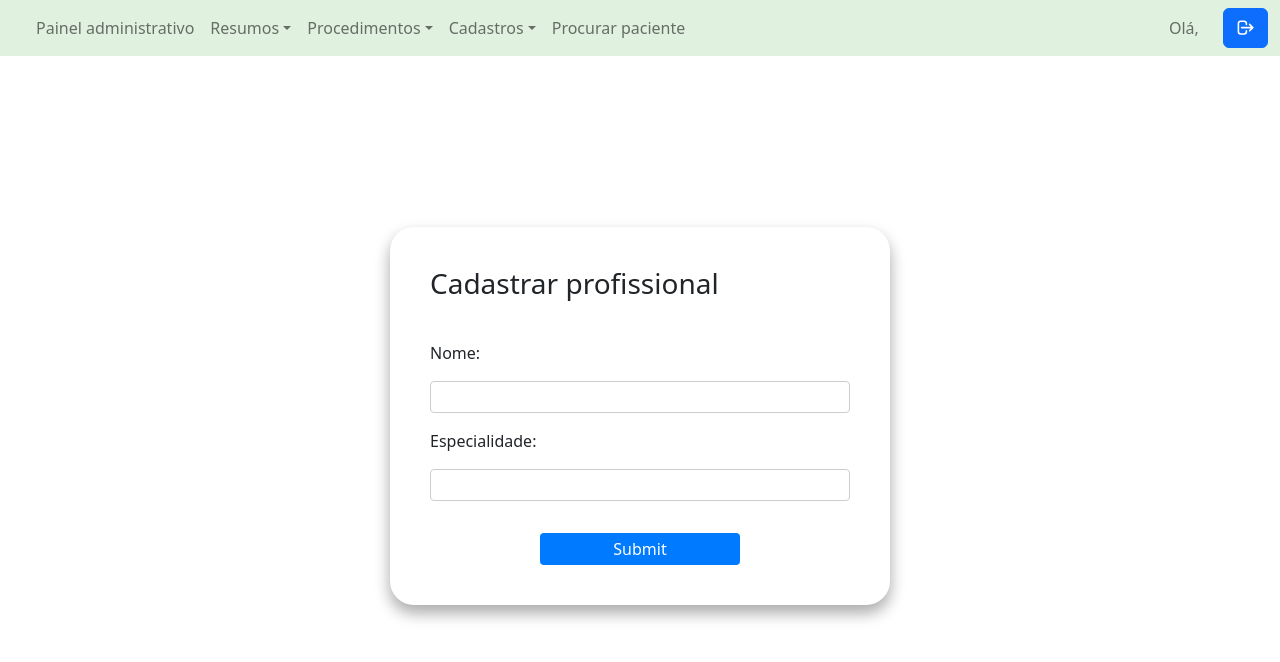
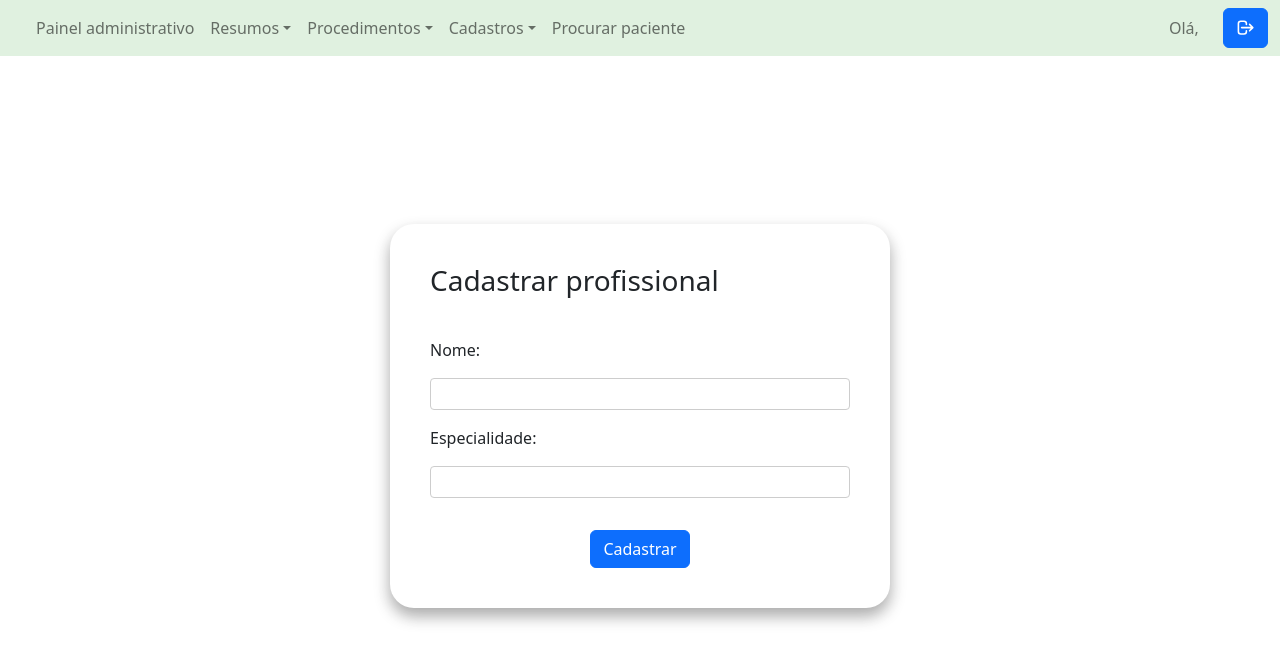
Before and after one commit to camillaalves12/clinicas, a React (Vite) app: page /register_doctor in a window 1280 px wide. Shown: the top 662 px of the page. Built offline with nearby package versions, Linux system fonts and the light colour scheme; sample sign-in values are in the browser's storage.

Commit message:
Adicionei o comp.

```diff
--- a/src/pages/RegisterDoctorPage/RegisterDoctorPage.jsx
+++ b/src/pages/RegisterDoctorPage/RegisterDoctorPage.jsx
@@ -1,10 +1,13 @@
 import S from './styles.module.scss'
 import { Header } from '../../components/Header/Header'
-import { useState } from 'react'
+import React, { useState } from 'react'
 import { api } from '../../services/api'
 import { set } from 'zod'
+import { Confirm } from '../../components/Confirm/Confirm'
+import Button from 'react-bootstrap/Button';
 
 export function RegisterDoctorPage() {
+  const [modalShow, setModalShow] = useState(false);
   const [formData, setFormData] = useState({
     nome: '',
     especialidade: ''
@@ -83,7 +86,14 @@ export function RegisterDoctorPage() {
           />
 
           <div className={S.divBtn}>
-            <input className={S.btn} type="submit" option="Enviar" />
+            <Button variant="primary" onClick={() => setModalShow(true)}>
+              Cadastrar
+            </Button>
+
+            <Confirm
+              show={modalShow}
+              onHide={() => setModalShow(false)}
+            />
           </div>
         </div>
       </form>
```
